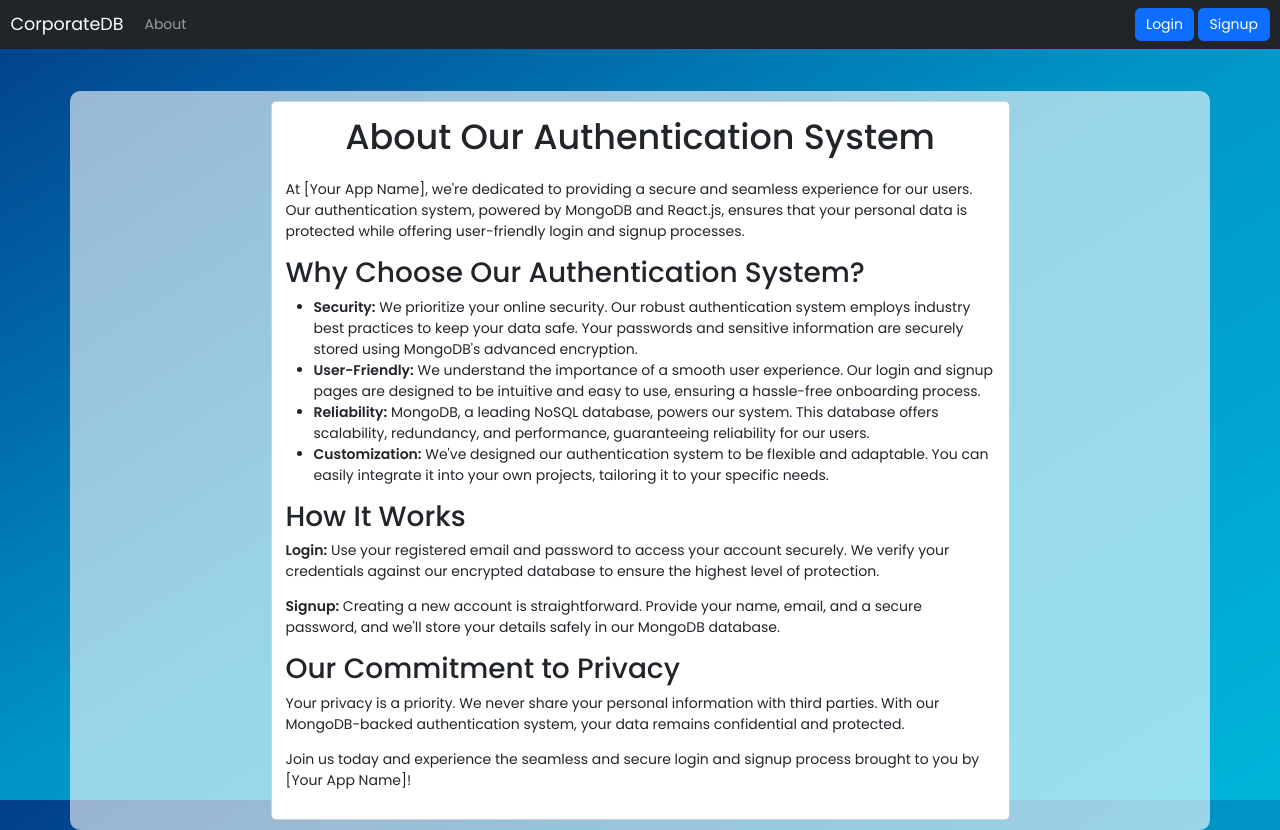
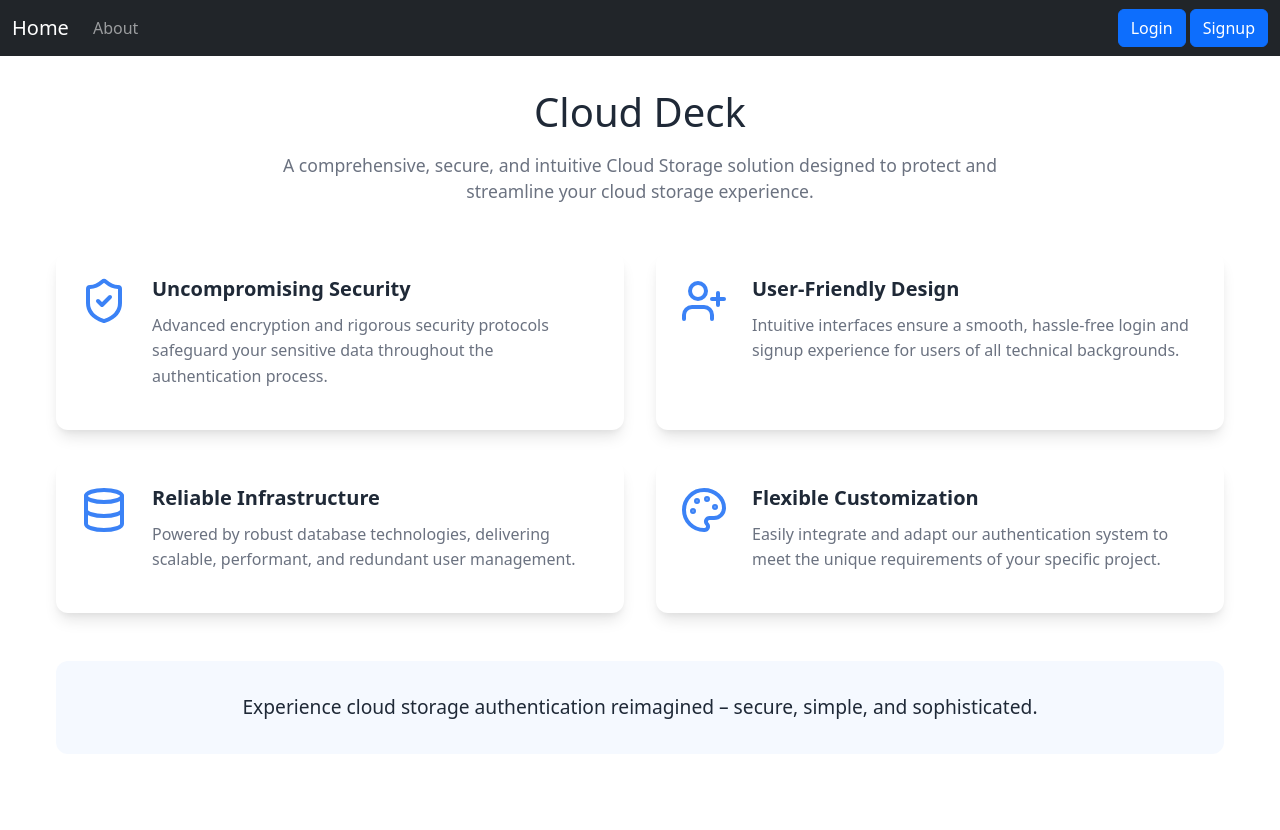
Before and after one commit to Shubham-Singh-01/Cloud_Deck, a React (Create React App) app: page /about in a window 1280 px wide. After the commit the page ends 800 px from the top, so only its background shows below. Built offline with nearby package versions, Linux system fonts and the light colour scheme.

Commit message:
Revival Update 1.0
Updated, Style.css, with minor portions of main pages, Project Name Changed too.

```diff
--- a/package.json
+++ b/package.json
@@ -8,7 +8,10 @@
     "@testing-library/user-event": "^13.5.0",
     "concurrently": "^8.2.2",
     "cors": "^2.8.5",
-    "react": "^18.2.0",
+    "icons": "^1.0.0",
+    "lucide": "^0.485.0",
+    "lucide-react": "^0.485.0",
+    "react": "^18.3.1",
     "react-bootstrap-icons": "^1.10.3",
     "react-dom": "^18.2.0",
     "react-router-dom": "^6.17.0",
--- a/src/components/About.js
+++ b/src/components/About.js
@@ -1,48 +1,52 @@
 import React from 'react';
+import { ShieldCheck, UserPlus, Database, Palette } from 'lucide-react';
+import './Style.css';
 
 const About = () => {
+  const FeatureCard = ({ icon: Icon, title, description }) => (
+    <div className="feature-card">
+      <div className="feature-icon">
+        <Icon className="icon" />
+      </div>
+      <div className="feature-content">
+        <h3 className="feature-title">{title}</h3>
+        <p className="feature-description">{description}</p>
+      </div>
+    </div>
+  );
+
   return (
-    <div className="container my-5">
-      <div className="row justify-content-center">
-        <div className="col-md-8">
-          <div className="card">
-            <div className="card-body">
-              <h1 className="card-title text-center mb-4">About Our Authentication System</h1>
-              <p>
-                At [Your App Name], we're dedicated to providing a secure and seamless experience for our users. Our authentication system, powered by MongoDB and React.js, ensures that your personal data is protected while offering user-friendly login and signup processes.
-              </p>
-              <h2>Why Choose Our Authentication System?</h2>
-              <ul>
-                <li>
-                  <strong>Security:</strong> We prioritize your online security. Our robust authentication system employs industry best practices to keep your data safe. Your passwords and sensitive information are securely stored using MongoDB's advanced encryption.
-                </li>
-                <li>
-                  <strong>User-Friendly:</strong> We understand the importance of a smooth user experience. Our login and signup pages are designed to be intuitive and easy to use, ensuring a hassle-free onboarding process.
-                </li>
-                <li>
-                  <strong>Reliability:</strong> MongoDB, a leading NoSQL database, powers our system. This database offers scalability, redundancy, and performance, guaranteeing reliability for our users.
-                </li>
-                <li>
-                  <strong>Customization:</strong> We've designed our authentication system to be flexible and adaptable. You can easily integrate it into your own projects, tailoring it to your specific needs.
-                </li>
-              </ul>
-              <h2>How It Works</h2>
-              <p>
-                <strong>Login:</strong> Use your registered email and password to access your account securely. We verify your credentials against our encrypted database to ensure the highest level of protection.
-              </p>
-              <p>
-                <strong>Signup:</strong> Creating a new account is straightforward. Provide your name, email, and a secure password, and we'll store your details safely in our MongoDB database.
-              </p>
-              <h2>Our Commitment to Privacy</h2>
-              <p>
-                Your privacy is a priority. We never share your personal information with third parties. With our MongoDB-backed authentication system, your data remains confidential and protected.
-              </p>
-              <p>
-                Join us today and experience the seamless and secure login and signup process brought to you by [Your App Name]!
-              </p>
-            </div>
-          </div>
-        </div>
+    <div className="about-page">
+      <div className="about-header">
+        <h1>Cloud Deck</h1>
+        <p>A comprehensive, secure, and intuitive Cloud Storage solution designed to protect and streamline your cloud storage experience.</p>
+      </div>
+
+      <div className="features-grid">
+        <FeatureCard
+          icon={ShieldCheck}
+          title="Uncompromising Security"
+          description="Advanced encryption and rigorous security protocols safeguard your sensitive data throughout the authentication process."
+        />
+        <FeatureCard
+          icon={UserPlus}
+          title="User-Friendly Design"
+          description="Intuitive interfaces ensure a smooth, hassle-free login and signup experience for users of all technical backgrounds."
+        />
+        <FeatureCard
+          icon={Database}
+          title="Reliable Infrastructure"
+          description="Powered by robust database technologies, delivering scalable, performant, and redundant user management."
+        />
+        <FeatureCard
+          icon={Palette}
+          title="Flexible Customization"
+          description="Easily integrate and adapt our authentication system to meet the unique requirements of your specific project."
+        />
+      </div>
+
+      <div className="about-footer">
+        <p>Experience cloud storage authentication reimagined – secure, simple, and sophisticated.</p>
       </div>
     </div>
   );
--- a/src/components/Navbar.js
+++ b/src/components/Navbar.js
@@ -5,7 +5,7 @@ const Navbar = () => {
   return (
     <nav className="navbar navbar-expand-lg navbar-dark bg-dark">
       <div className="container-fluid">
-        <Link className="navbar-brand" to="/">CorporateDB</Link>
+        <Link className="navbar-brand" to="/">Home</Link>
         <button
           className="navbar-toggler"
           type="button"
--- a/src/components/Style.css
+++ b/src/components/Style.css
@@ -1,167 +1,347 @@
-/* Import Google Font "Poppins" */
-@import url('https://fonts.googleapis.com/css2?family=Poppins:wght@400;500;600&display=swap');
+/* Global Reset and Base Styles */
+:root {
+    --primary-color: #3b82f6;
+    --secondary-color: #6366f1;
+    --background-color: #f4f6f9;
+    --text-color-dark: #1f2937;
+    --text-color-light: #6b7280;
+    --white: #ffffff;
+    --border-radius: 0.75rem;
+    --box-shadow: 0 10px 15px -3px rgba(0, 0, 0, 0.1), 0 4px 6px -2px rgba(0, 0, 0, 0.05);
+  }
 
-/* Reset default styles and apply Poppins font */
   * {
     margin: 0;
     padding: 0;
     box-sizing: border-box;
-    font-family: "Poppins", sans-serif;
-    font-size: 14px;
   }
 
-/* Background gradient for the body */
   body {
-    height: 100vh;
-    justify-content: center;
-    align-items: center;
-    padding: 0px;
-    background: linear-gradient(to bottom right, #023e8a, #0096c7, #00b4d8);
-    background-size: cover;
-    background-repeat: repeat;
+    font-family: 'Inter', -apple-system, BlinkMacSystemFont, 'Segoe UI', Roboto, Oxygen, Ubuntu, Cantarell, 'Open Sans', 'Helvetica Neue', sans-serif;
+    background-color: var(--background-color);
+    color: var(--text-color-dark);
+    line-height: 1.6;
   }
 
-/* Container styles */
+  /* Global Container */
   .container {
-    display: flex;
-    align-items: center;
-    justify-content: center;
-    min-height: 80vh;
-    min-width : 10vh;
-    background: rgba(255, 255, 255, 0.6);
-    margin-top: 30px;
-    margin-bottom: 25px;
-    padding: 10px;
-    border-radius: 10px;
-}
-/* Heading styles */
-#heading {
-    font-size: 1.75rem;
-    padding-bottom: 5px;
-    display: flex;
-    justify-content: center;
-    align-items: center;
-    color: rgb(0, 0, 0);
-    text-shadow: 2px 2px rgba(0, 0, 0, 0.1);
+    width: 100%;
+    max-width: 1200px;
+    margin: 0 auto;
+    padding: 0 1rem;
   }
 
-/* Input field styles */
-input {
-    box-shadow: 8px 8px 4px rgba(0, 0, 0, 0.2);
+  /* Page Layout */
+  .page-container {
+    display: flex;
+    flex-direction: column;
+    min-height: 100vh;
+    background: linear-gradient(135deg, #e6f2ff 0%, #f0f9ff 100%);
   }
 
-/* Password Field Styles */
-.password-body {
-    display: flex;
-    align-items: center;
-    box-shadow: 8px 8px 4px rgba(0, 0, 0, 0.2);
+  /* Header Styles */
+  .page-header {
+    text-align: center;
+    margin-bottom: 2rem;
   }
 
-.wrapper {
-    background: rgba(255, 255, 255, 0.5);
-    width: 28.125rem;
-    border-radius: 10px;
-    padding: 1.2rem;
+  .page-header h1 {
+    font-size: 2.5rem;
+    color: var(--text-color-dark);
+    margin-bottom: 1rem;
   }
 
-.wrapper .pass-field {
-    height: 35px;
-    width: 100%;
-    position: relative;
+  .page-header p {
+    font-size: 1.1rem;
+    color: var(--text-color-light);
+    max-width: 800px;
+    margin: 0 auto;
   }
 
-.pass-field input {
-    width: 100%;
-    height: 100%;
-    padding: 0 10px;
-    outline: none;
-    font-size: 0.8rem;
-    border-radius: 5px;
+  /* Card Styles */
+  .card {
+    background-color: var(--white);
+    border-radius: var(--border-radius);
+    box-shadow: var(--box-shadow);
+    padding: 2rem;
+    transition: all 0.3s ease;
   }
 
-.pass-field i {
-    right: 18px;
-    top: 50%;
-    color: #999;
-    font-size: 1.2rem;
-    cursor: pointer;
-    position: absolute;
-    transform: translateY(-50%);
+  .card:hover {
+    transform: translateY(-5px);
+    box-shadow: 0 15px 25px rgba(0, 0, 0, 0.08);
   }
 
-.wrapper .content {
-    margin: 10px 0 10px;
+  /* Form Styles */
+  .form-container {
+    width: 100%;
+    max-width: 500px;
+    margin: 2rem auto;
+    background-color: var(--white);
+    border-radius: var(--border-radius);
+    box-shadow: var(--box-shadow);
+    padding: 2.5rem;
   }
 
-.content p {
-    font-size: 1rem;
-    margin-bottom: 0;
+  .form-group {
+    margin-bottom: 1.5rem;
   }
 
-.content .requirements-list {
-    margin-top: 5px;
+  .form-label {
+    display: block;
+    margin-bottom: 0.5rem;
+    font-weight: 600;
+    color: var(--text-color-dark);
   }
 
-#content {
-    display: none;
+  .form-control {
+    width: 100%;
+    padding: 0.75rem 1rem;
+    border: 1px solid #e5e7eb;
+    border-radius: 0.5rem;
+    transition: all 0.3s ease;
   }
 
-.requirements-list li {
-    list-style: none;
-    font-size: 1.3rem;
-    display: flex;
-    align-items: center;
+  .form-control:focus {
+    outline: none;
+    border-color: var(--primary-color);
+    box-shadow: 0 0 0 3px rgba(59, 130, 246, 0.1);
   }
 
-.requirements-list li i {
-    font-size: 0.5rem;
-    color: #aaa;
-    width: 20px;
+  .form-text {
+    color: var(--text-color-light);
+    font-size: 0.875rem;
+    margin-top: 0.5rem;
   }
 
-.requirements-list li.valid i {
-    font-size: 1.2rem;
-    color: rgb(0, 123, 255);
+  /* Button Styles */
+  .btn {
+    display: inline-block;
+    padding: 0.75rem 1.5rem;
+    border-radius: 0.5rem;
+    font-weight: 600;
+    text-align: center;
+    transition: all 0.3s ease;
+    border: none;
+    cursor: pointer;
   }
 
-.requirements-list li span {
-    margin-left: 8px;
-    font-size: 0.8rem;
+  .btn-primary {
+    background-color: var(--primary-color);
+    color: white;
   }
 
-.requirements-list li.valid span {
-    color: #935252;
+  .btn-primary:hover {
+    background-color: var(--secondary-color);
+    transform: translateY(-2px);
+    box-shadow: 0 4px 6px rgba(0, 0, 0, 0.1);
   }
 
-#password-recommend {
-    border: 1px solid #00b4d8;
-    border-radius: 2px;
-    background: #00b4d8;
-    font-size: 0.8rem;
-    margin-top: 15px;
-    padding: 5px;
+  /* Feature Card Styles */
+  .feature-grid {
+    display: grid;
+    grid-template-columns: repeat(2, 1fr);
+    gap: 2rem;
   }
 
-/* Make asterisks red to indicate required elements */
-label span {
-    color: red;
+  .feature-card {
+    display: flex;
+    align-items: start;
+    background-color: var(--white);
+    border-radius: var(--border-radius);
+    padding: 1.5rem;
+    box-shadow: var(--box-shadow);
+    transition: transform 0.3s ease, box-shadow 0.3s ease;
   }
 
-/* Styles for the form group at the bottom */
-.form-group:last-child {
-    display: flex;
-    justify-content: space-between;
+  .feature-card:hover {
+    transform: translateY(-5px);
+    box-shadow: 0 15px 25px rgba(0, 0, 0, 0.08);
   }
 
-#submitBtn {
-    box-shadow: 4px 4px 2px rgba(0, 0, 0, 0.2);
-    color: #fff;
-    background: #0096c7;
-    border: 1px solid #0096c7;
+  .feature-icon {
+    flex-shrink: 0;
+    margin-right: 1.5rem;
   }
 
-#if-login {
-    margin-top: 5px;
-    margin-bottom: 0;
-    font-size: 0.8rem;
+  .feature-icon .icon {
+    width: 3rem;
+    height: 3rem;
+    color: var(--primary-color);
   }
+
+  .feature-content {
+    flex-grow: 1;
+  }
+
+  .feature-title {
+    font-size: 1.25rem;
+    color: var(--text-color-dark);
+    margin-bottom: 0.75rem;
+    font-weight: 600;
+  }
+
+  .feature-description {
+    color: var(--text-color-light);
+    line-height: 1.6;
+  }
+
+  /* Utility Classes */
+  .text-center {
+    text-align: center;
+  }
+
+  .text-muted {
+    color: var(--text-color-light);
+  }
+
+  /* Animations */
+  @keyframes fadeIn {
+    from { opacity: 0; }
+    to { opacity: 1; }
+  }
+
+  .animate-fade-in {
+    animation: fadeIn 0.5s ease-out;
+  }
+
+  /* Responsive Adjustments */
+  @media (max-width: 992px) {
+    .feature-grid {
+      grid-template-columns: 1fr;
+    }
+
+    .form-container {
+      width: 90%;
+      padding: 1.5rem;
+    }
+  }
+
+  @media (max-width: 576px) {
+    .feature-card {
+      flex-direction: column;
+      text-align: center;
+    }
+
+    .feature-icon {
+      margin-right: 0;
+      margin-bottom: 1rem;
+    }
+
+    .page-header h1 {
+      font-size: 2rem;
+    }
+  }
+
+  /* About Page Specific Styles */
+.about-page {
+    width: 100%;
+    max-width: 1200px;
+    margin: 0 auto;
+    padding: 2rem 1rem;
+    background-color: transparent;
+  }
+
+  .about-header {
+    text-align: center;
+    margin-bottom: 3rem;
+  }
+
+  .about-header h1 {
+    font-size: 2.5rem;
+    color: var(--text-color-dark);
+    margin-bottom: 1rem;
+  }
+
+  .about-header p {
+    font-size: 1.1rem;
+    color: var(--text-color-light);
+    max-width: 800px;
+    margin: 0 auto;
+  }
+
+  .features-grid {
+    display: grid;
+    grid-template-columns: repeat(2, 1fr);
+    gap: 2rem;
+    margin-bottom: 3rem;
+  }
+
+  .feature-card {
+    display: flex;
+    align-items: start;
+    background-color: white;
+    border-radius: var(--border-radius);
+    padding: 1.5rem;
+    box-shadow: var(--box-shadow);
+    transition: transform 0.3s ease, box-shadow 0.3s ease;
+  }
+
+  .feature-card:hover {
+    transform: translateY(-5px);
+    box-shadow: 0 15px 25px rgba(0, 0, 0, 0.08);
+  }
+
+  .feature-icon {
+    flex-shrink: 0;
+    margin-right: 1.5rem;
+  }
+
+  .feature-icon .icon {
+    width: 3rem;
+    height: 3rem;
+    color: var(--primary-color);
+  }
+
+  .feature-content {
+    flex-grow: 1;
+  }
+
+  .feature-title {
+    font-size: 1.25rem;
+    color: var(--text-color-dark);
+    margin-bottom: 0.75rem;
+    font-weight: 600;
+  }
+
+  .feature-description {
+    color: var(--text-color-light);
+    line-height: 1.6;
+  }
+
+  .about-footer {
+    text-align: center;
+    padding: 2rem 1rem;
+    background-color: rgba(59, 130, 246, 0.05);
+    border-radius: var(--border-radius);
+  }
+
+  .about-footer p {
+    font-size: 1.2rem;
+    color: var(--text-color-dark);
+    max-width: 800px;
+    margin: 0 auto;
+  }
+
+  /* Responsive Adjustments */
+  @media (max-width: 992px) {
+    .features-grid {
+      grid-template-columns: 1fr;
+    }
+
+    .about-header h1 {
+      font-size: 2rem;
+    }
+  }
+
+  @media (max-width: 576px) {
+    .feature-card {
+      flex-direction: column;
+      text-align: center;
+    }
+
+    .feature-icon {
+      margin-right: 0;
+      margin-bottom: 1rem;
+    }
+  }
```
Also changed, not shown: src/components/Home.js (+7 -12 lines), src/components/Login.js (+34 -14 lines), src/components/Signup.js (+53 -16 lines), src/components/Start.js (+5 -8 lines), 1 other file (tests, documents, lock files or other folders). Lines whose indentation alone changed are shown as unchanged.
